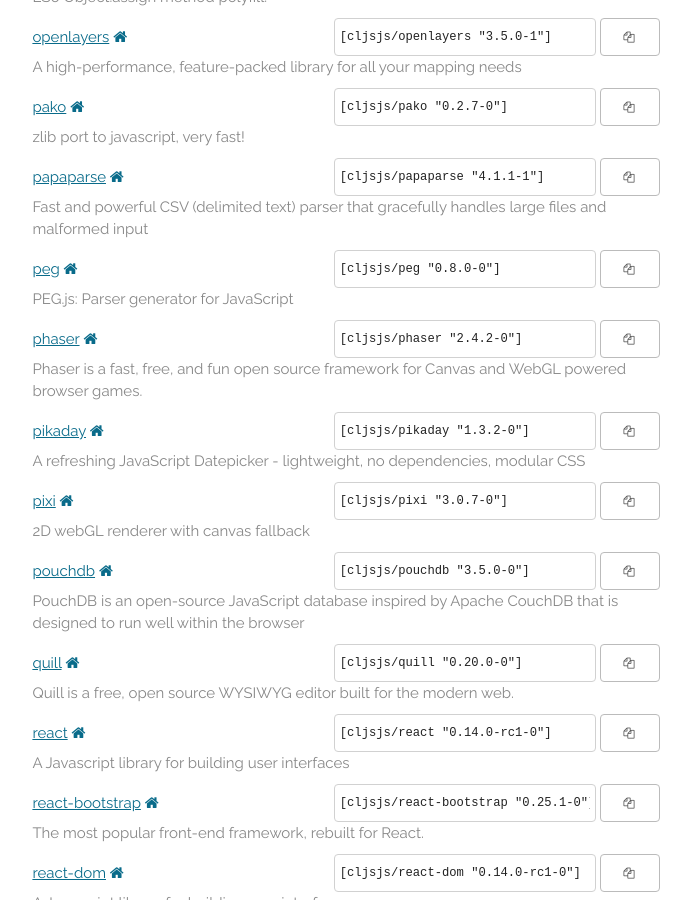
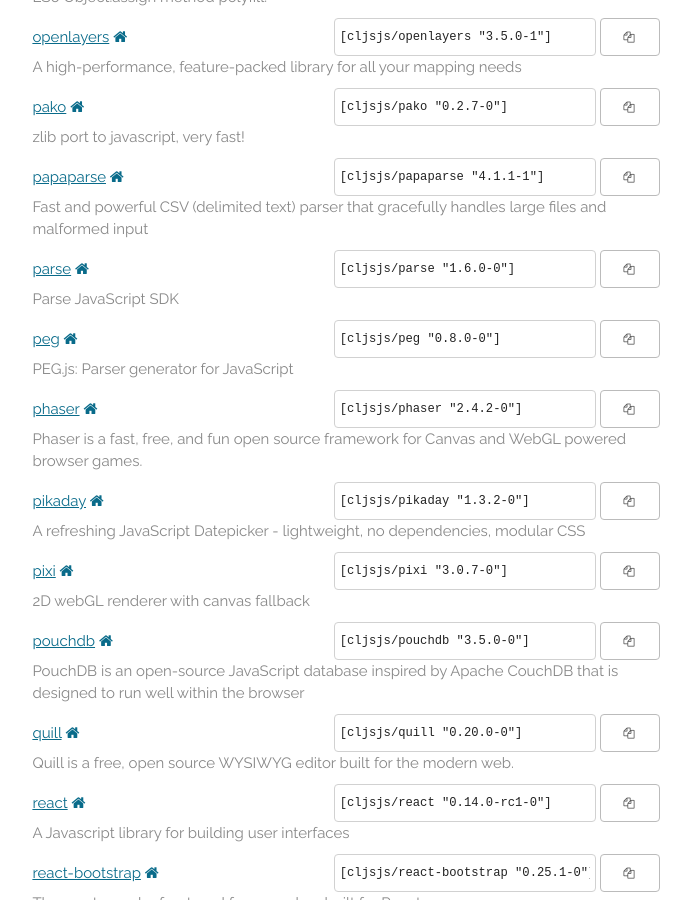
Before and after one commit to cljsjs/cljsjs.github.io, a Jekyll site: the page built from index.markdown, in a window 1280 px wide and 900 px high, scrolled down 5288 px. Shown: the whole window, without its empty margins (294-985 px from the left). Built offline with Jekyll 4.4.1, drawn with Linux system fonts in a browser that asks for light colours; nearby versions of some CDN libraries; comment, search, counter and statistics services are not loaded.

Commit message:
Automatic update

```diff
--- a/_includes/packages.html
+++ b/_includes/packages.html
@@ -551,6 +551,15 @@
     <p class="description">Fast and powerful CSV (delimited text) parser that gracefully handles large files and malformed input</p>
   </li>
   <li>
+    <a href="https://clojars.org/cljsjs/parse">parse</a>
+    <a href="https://parse.com/" target="new"><i class="fa fa-home"></i></a>
+    <span class="clojars">
+      <input type="text" value='[cljsjs/parse "1.6.0-0"]'/>
+      <button data-clipboard-text='[cljsjs/parse "1.6.0-0"]'><i class="fa fa-copy"></i></button>
+    </span>
+    <p class="description">Parse JavaScript SDK</p>
+  </li>
+  <li>
     <a href="https://clojars.org/cljsjs/peg">peg</a>
     <a href="http://pegjs.org/" target="new"><i class="fa fa-home"></i></a>
     <span class="clojars">
```
